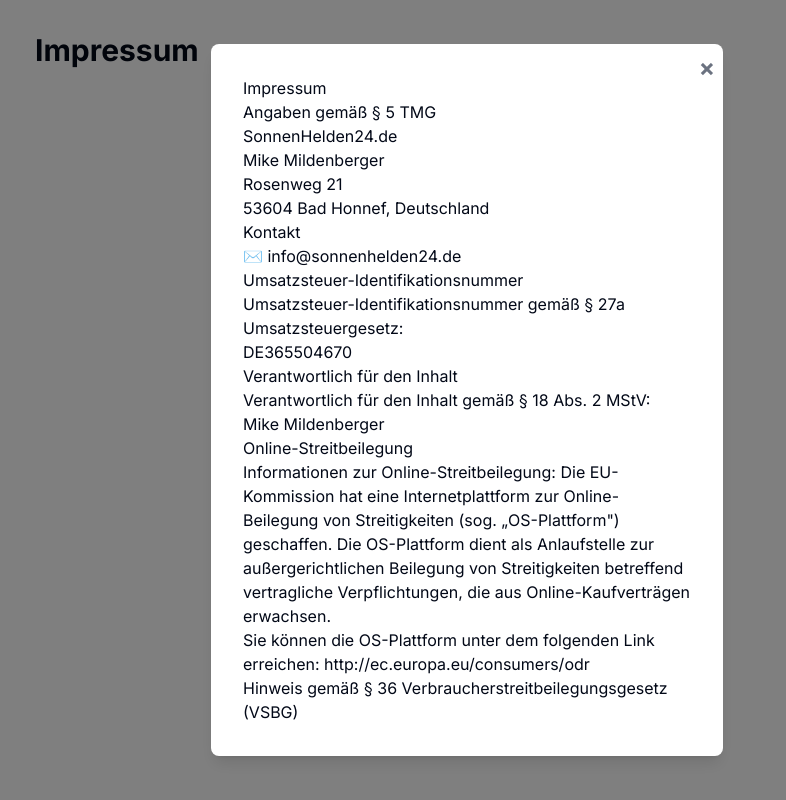
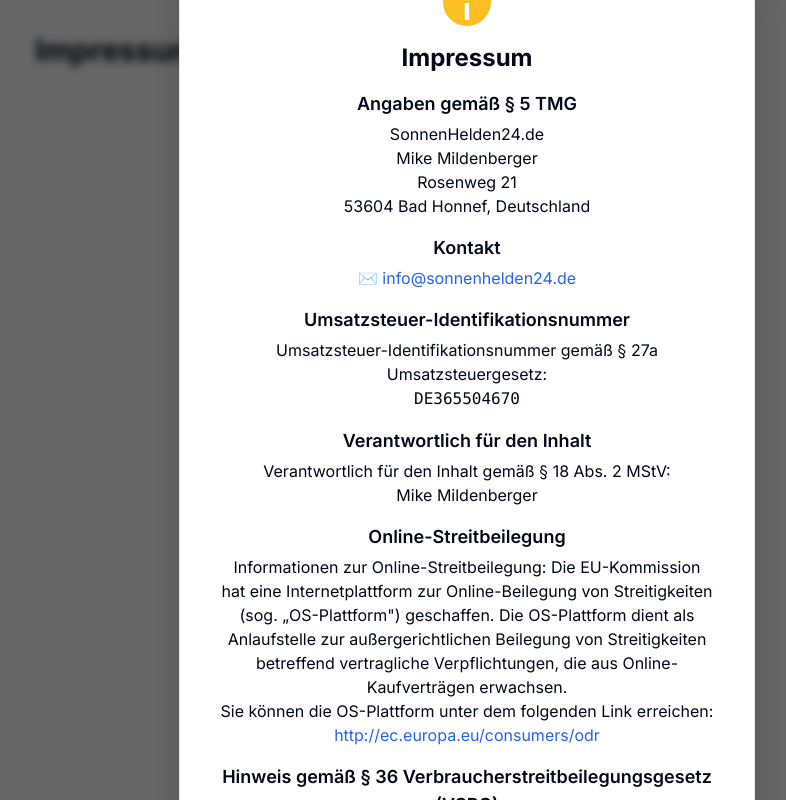
Before and after one commit to miikeeee/sonnenhelden24-klickstrecke, a Next.js app: page /impressum in a window 1280 px wide. Shown: the whole page, without its empty margins (173-959 px from the left). Built offline with nearby package versions, Linux system fonts and the light colour scheme.

Commit message:
impressum schöner dargestellt

```diff
--- a/app/impressum/page.tsx
+++ b/app/impressum/page.tsx
@@ -9,31 +9,36 @@ export default function Impressum() {
       <h1 className="text-3xl font-bold mb-8">Impressum</h1>
 
       {showPopup && (
-        <div className="fixed inset-0 z-50 flex items-center justify-center bg-black bg-opacity-50">
-          <div className="relative bg-white rounded-lg shadow-lg p-8 max-w-lg w-full">
+        <div className="fixed inset-0 z-50 flex items-center justify-center bg-black bg-opacity-60 backdrop-blur-sm">
+          <div className="relative bg-white rounded-2xl shadow-2xl p-10 max-w-xl w-full border border-gray-200 animate-fade-in">
             <button
-              className="absolute top-2 right-2 text-gray-500 hover:text-gray-800 text-2xl font-bold focus:outline-none"
+              className="absolute top-4 right-4 text-gray-400 hover:text-red-500 text-3xl font-bold focus:outline-none transition-colors duration-200"
               onClick={() => setShowPopup(false)}
               aria-label="Schließen"
             >
               ×
             </button>
-            <div className="prose prose-gray max-w-none">
-              <h2>Impressum</h2>
-              <h3>Angaben gemäß § 5 TMG</h3>
-              <p>SonnenHelden24.de<br />Mike Mildenberger<br />Rosenweg 21<br />53604 Bad Honnef, Deutschland</p>
-              <h3>Kontakt</h3>
-              <p>✉️ info@sonnenhelden24.de</p>
-              <h3>Umsatzsteuer-Identifikationsnummer</h3>
-              <p>Umsatzsteuer-Identifikationsnummer gemäß § 27a Umsatzsteuergesetz:<br />DE365504670</p>
-              <h3>Verantwortlich für den Inhalt</h3>
-              <p>Verantwortlich für den Inhalt gemäß § 18 Abs. 2 MStV:<br />Mike Mildenberger</p>
-              <h3>Online-Streitbeilegung</h3>
-              <p>
-                Informationen zur Online-Streitbeilegung: Die EU-Kommission hat eine Internetplattform zur Online-Beilegung von Streitigkeiten (sog. „OS-Plattform") geschaffen. Die OS-Plattform dient als Anlaufstelle zur außergerichtlichen Beilegung von Streitigkeiten betreffend vertragliche Verpflichtungen, die aus Online-Kaufverträgen erwachsen.<br />
-                Sie können die OS-Plattform unter dem folgenden Link erreichen: <a href="http://ec.europa.eu/consumers/odr" target="_blank" rel="noopener noreferrer">http://ec.europa.eu/consumers/odr</a>
-              </p>
-              <h3>Hinweis gemäß § 36 Verbraucherstreitbeilegungsgesetz (VSBG)</h3>
+            <div className="flex flex-col items-center">
+              <div className="mb-4">
+                <svg width="48" height="48" fill="none" viewBox="0 0 24 24"><circle cx="12" cy="12" r="12" fill="#FBBF24"/><text x="12" y="17" textAnchor="middle" fontSize="16" fill="#fff" fontFamily="Arial" fontWeight="bold" alignmentBaseline="middle" dominantBaseline="middle">i</text></svg>
+              </div>
+              <div className="prose prose-gray max-w-none text-center">
+                <h2 className="text-2xl font-bold mb-2">Impressum</h2>
+                <h3 className="text-lg font-semibold mt-4 mb-1">Angaben gemäß § 5 TMG</h3>
+                <p className="mb-2">SonnenHelden24.de<br />Mike Mildenberger<br />Rosenweg 21<br />53604 Bad Honnef, Deutschland</p>
+                <h3 className="text-lg font-semibold mt-4 mb-1">Kontakt</h3>
+                <p className="mb-2">✉️ <a href="mailto:info@sonnenhelden24.de" className="text-blue-600 hover:underline">info@sonnenhelden24.de</a></p>
+                <h3 className="text-lg font-semibold mt-4 mb-1">Umsatzsteuer-Identifikationsnummer</h3>
+                <p className="mb-2">Umsatzsteuer-Identifikationsnummer gemäß § 27a Umsatzsteuergesetz:<br /><span className="font-mono">DE365504670</span></p>
+                <h3 className="text-lg font-semibold mt-4 mb-1">Verantwortlich für den Inhalt</h3>
+                <p className="mb-2">Verantwortlich für den Inhalt gemäß § 18 Abs. 2 MStV:<br />Mike Mildenberger</p>
+                <h3 className="text-lg font-semibold mt-4 mb-1">Online-Streitbeilegung</h3>
+                <p className="mb-2">
+                  Informationen zur Online-Streitbeilegung: Die EU-Kommission hat eine Internetplattform zur Online-Beilegung von Streitigkeiten (sog. „OS-Plattform") geschaffen. Die OS-Plattform dient als Anlaufstelle zur außergerichtlichen Beilegung von Streitigkeiten betreffend vertragliche Verpflichtungen, die aus Online-Kaufverträgen erwachsen.<br />
+                  Sie können die OS-Plattform unter dem folgenden Link erreichen: <a href="http://ec.europa.eu/consumers/odr" target="_blank" rel="noopener noreferrer" className="text-blue-600 hover:underline">http://ec.europa.eu/consumers/odr</a>
+                </p>
+                <h3 className="text-lg font-semibold mt-4 mb-1">Hinweis gemäß § 36 Verbraucherstreitbeilegungsgesetz (VSBG)</h3>
+              </div>
             </div>
           </div>
         </div>
```
